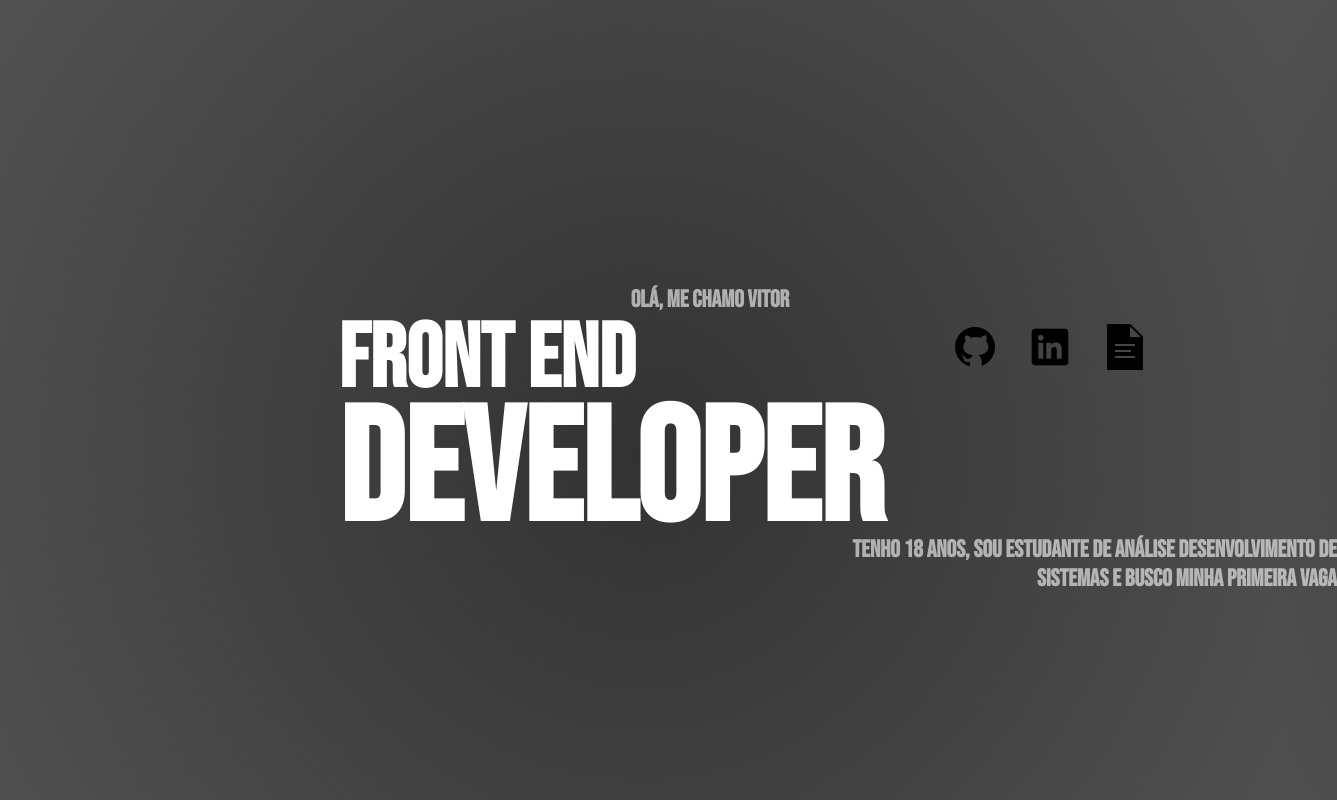
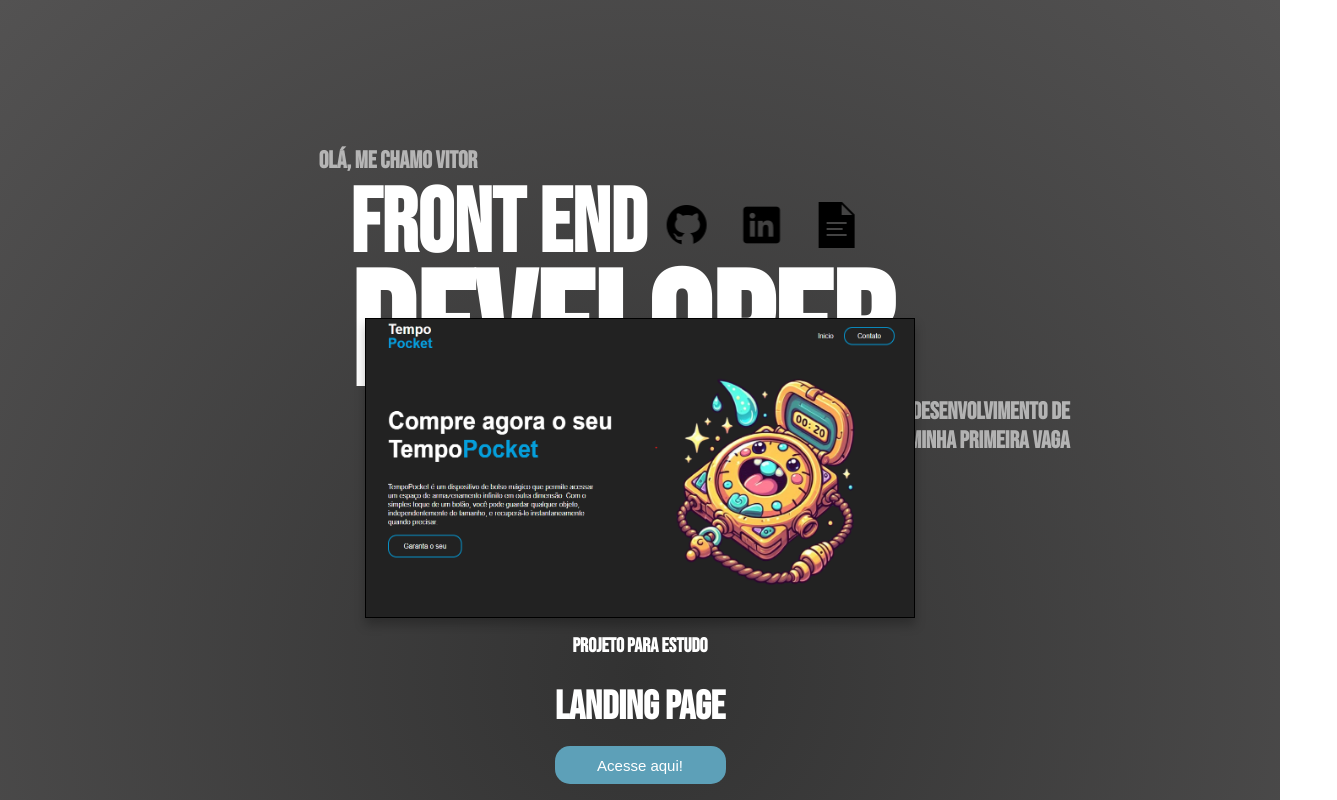
Before and after one commit to Cutrin7/Portifolio, a plain HTML site: page index.html in a window 1280 px wide. Shown: the top 800 px of the page, 1337 px wide, since content can reach past the window. Drawn offline with Linux system fonts and the light colour scheme.

Commit message:
Add files via upload

```diff
--- a/css/style.css
+++ b/css/style.css
@@ -13,17 +13,23 @@
     background: radial-gradient(circle, #323232, #535252);
 }
 
+.paidetodos{
+    position: relative;
+    height: 96vh;
+}
+
 .central{
     color: white;
     font-family: "Bebas Neue", sans-serif;
     width: 603px;
     height: 250px;
-    position: relative;
-    top: 320px;
-    margin-left: auto;
-    margin-right: auto;
+    position: absolute;
+    left: 50%;
+    top: 50%;
+    transform: translate(-50%, -50%);
+    padding: 10px;
     text-align: left;
-    line-height: 0.9; /* Ajusta o espaçamento vertical */
+     line-height: 0.9; /* Ajusta o espaçamento vertical */
 }
 
 .btns{
@@ -31,9 +37,12 @@
     height: 50px;
     display: flex;
     gap: 25px;
-    position: relative;
-    left: 950px;
-    bottom: 25px;
+
+    position: absolute;
+    left: 51%;
+    top: 49%;
+    transform: translate(5%, -200%);
+
     animation: subir 2s infinite ease-in-out;
     transition: transform 0.3 ease-in-out; /*adiciona uma transição suave ao ícone. o movimento será suavizado em 0.3 segundos.*/
 }
@@ -42,7 +51,7 @@
     transform: translateY(-5px); /* Move o ícone 10px para cima ao passar o mouse */
 }
 
-@keyframes subir{
+/* @keyframes subir{
     0%{
         transform: translateY(0);
     }
@@ -54,7 +63,7 @@
     100%{
         transform: translateY(0);
     }
-}
+} */
 
 #intro{
     color: white;
@@ -62,9 +71,11 @@
     width: 220px;
     height: 35px;
     opacity: 0.6;
-    position: relative;
-    left: 600px;
-    top: 35px;
+    position: absolute;
+    left: 50%;
+    top: 50%;
+    transform: translate(-160%, -440%);
+
 }
 
 #desc{
@@ -73,10 +84,11 @@
     width: 537px;
     height: 72px;
     opacity: 0.6;
-    position: relative;
-    top: 250px;
-    left: 800px;
     text-align: right;
+    position: absolute;
+    top: 50%;
+    left: 50%;
+    transform: translate(-20%, 135%);
 }
 
 h1{
@@ -92,10 +104,11 @@
 
 section{
     position: relative;
-    top: 550px;
+    top: 100px;
     display: flex;
     justify-content: space-evenly;
     gap: 186px;
+
 }
 
 .proj{
@@ -145,5 +158,28 @@
     font-family: "Bebas Neue", sans-serif;
     display: block;
     position: relative;
-    top: 800px;
+    top: 400px;
 }
+
+@media screen and (max-width: 1280px){
+
+    .paidetodos{
+        display: flex;
+        flex-direction: column;
+        align-items: center;
+        height: auto;
+        margin: 100px;
+        top: 200px;
+    }
+
+    .central{
+        width: 90%;
+        max-width: 600px;
+    }
+
+    section{
+        display: flex;
+        flex-direction: column;
+        align-items: center;
+    }
+}
--- a/index.html
+++ b/index.html
@@ -9,9 +9,10 @@
     <link href="https://fonts.googleapis.com/css2?family=Bebas+Neue&display=swap" rel="stylesheet">
     <title>Portifólio</title>
 </head>
+
 <body>
 
-    <div id="paidetodos">
+    <div class="paidetodos">
         <header class="central">
             <h1>Front End</h1>
             <h1><span>Developer</span></h1>
@@ -43,14 +44,14 @@
           </h3>
         </div>
 
-        <!-- <div class="content">
+        <div class="content">
           <h3>
             <img class="proj" src="img/wallpaper cris7.jpg" alt="">
             <p id="texto" >Projeto para estudo</p>
             <h4>Site de Pet Shop</h4>
             <a class="clique" href="https://cutrin7.github.io/pet-shop-patas-felizes/"><button type="button">Acesse aqui!</button></a>
           </h3>
-        </div>     -->
+        </div>
     </section>
 
     <footer>© 2024 Vitor Cutrin. Todos os direitos reservados.</footer>
```
